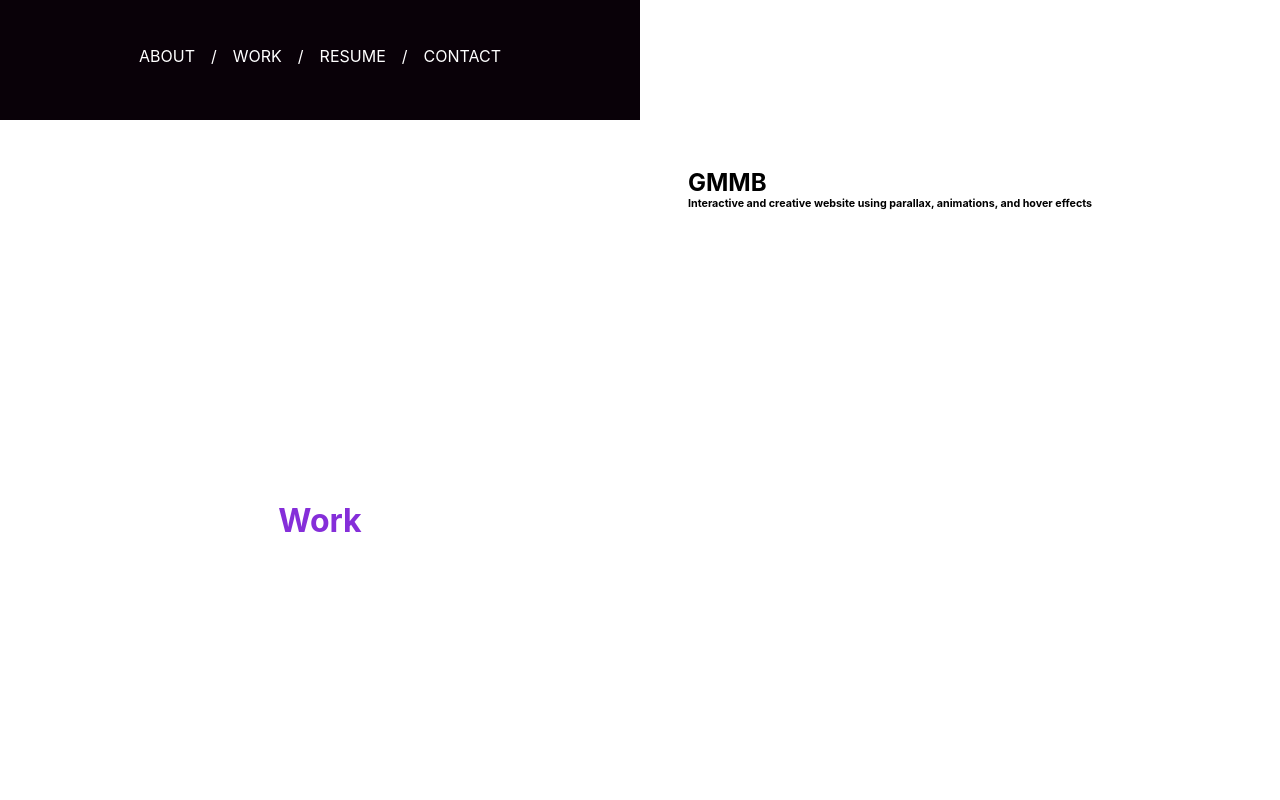
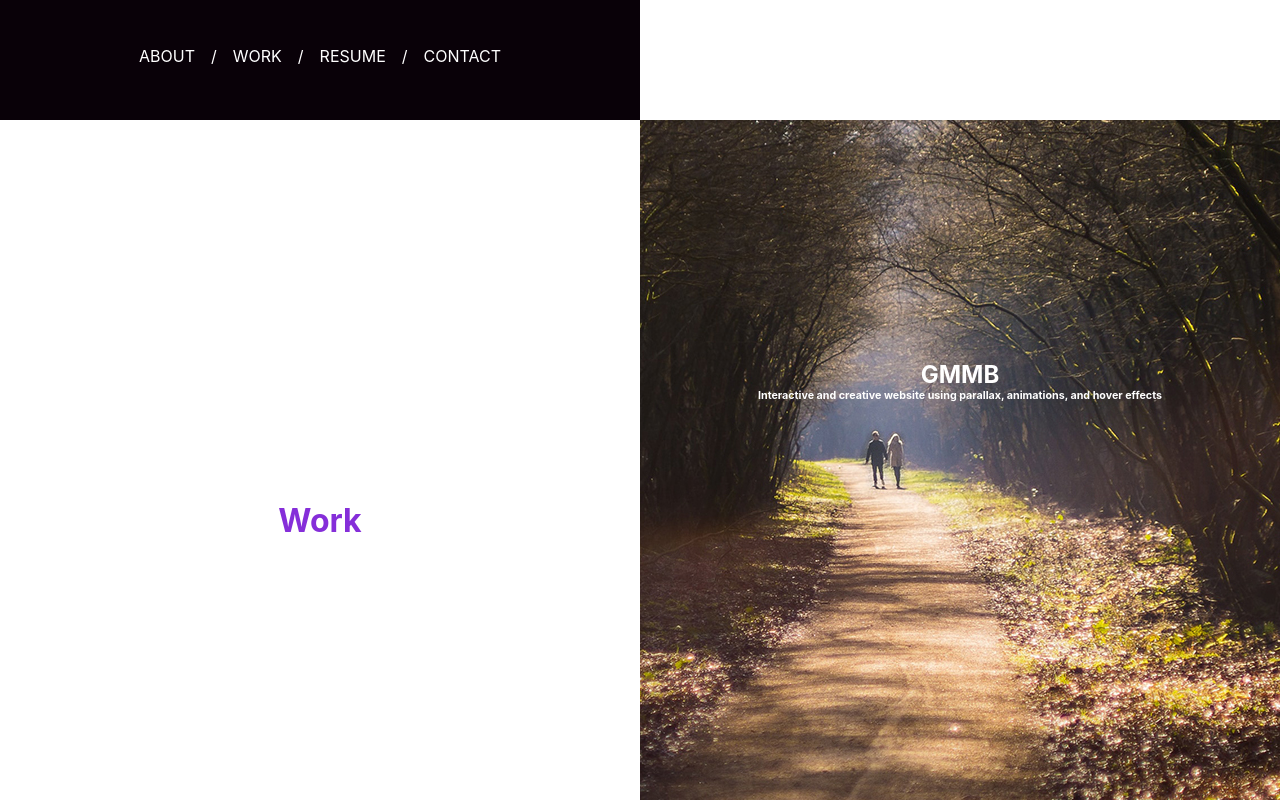
Before and after one commit to Cathy347Le/react-portfolio, a React (Create React App) app: page / in a window 1280 px wide. Shown: the part 1480-2280 px from the top of the page. Built offline with nearby package versions, Linux system fonts and the light colour scheme.

Commit message:
create static project item in work section

```diff
--- a/src/Components/Work.jsx
+++ b/src/Components/Work.jsx
@@ -13,12 +13,17 @@
           <Menu />
         </div>
         <div className="col-xs-12 col-sm-6 projects-section">
-          <div className="project-item-container">
-            <h2>GMMB</h2>
-            <h6>
-              Interactive and creative website using parallax, animations, and
-              hover effects
-            </h6>
+          <div
+            className="project-item-container"
+            // style={{ backgroundImage: `url(../Images/project-gmmb.jpeg)` }}
+          >
+            <div className="project-content">
+              <h2>GMMB</h2>
+              <h6>
+                Interactive and creative website using parallax, animations, and
+                hover effects
+              </h6>
+            </div>
           </div>
         </div>
       </div>
--- a/src/Components/Work.scss
+++ b/src/Components/Work.scss
@@ -8,9 +8,9 @@
   position: relative;
   .col-sm-6 {
     flex: 50%;
-    padding: 48px;
     &.title-section {
       color: $purple;
+      padding: 48px;
       .title-container {
         position: relative;
         top: 50%;
@@ -30,4 +30,17 @@
       }
     }
   }
+  .project-item-container {
+    background-image: url(../Images/project-gmmb.jpeg);
+    height: 100%;
+    background-position: center;
+    .project-content {
+      display: flex;
+      flex-direction: column;
+      align-items: center;
+      color: white;
+      position: relative;
+      top: 30%;
+    }
+  }
 }
```
